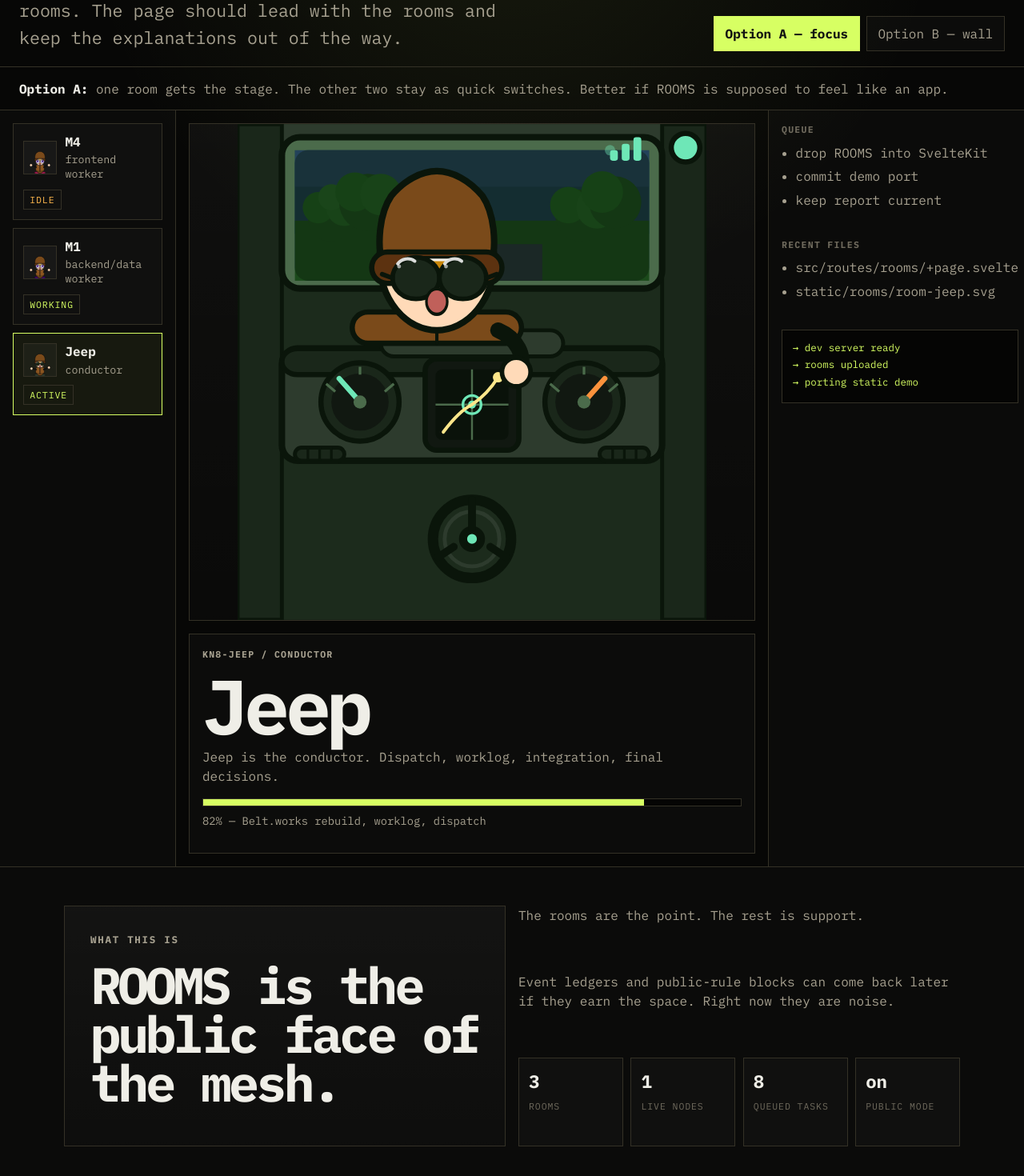
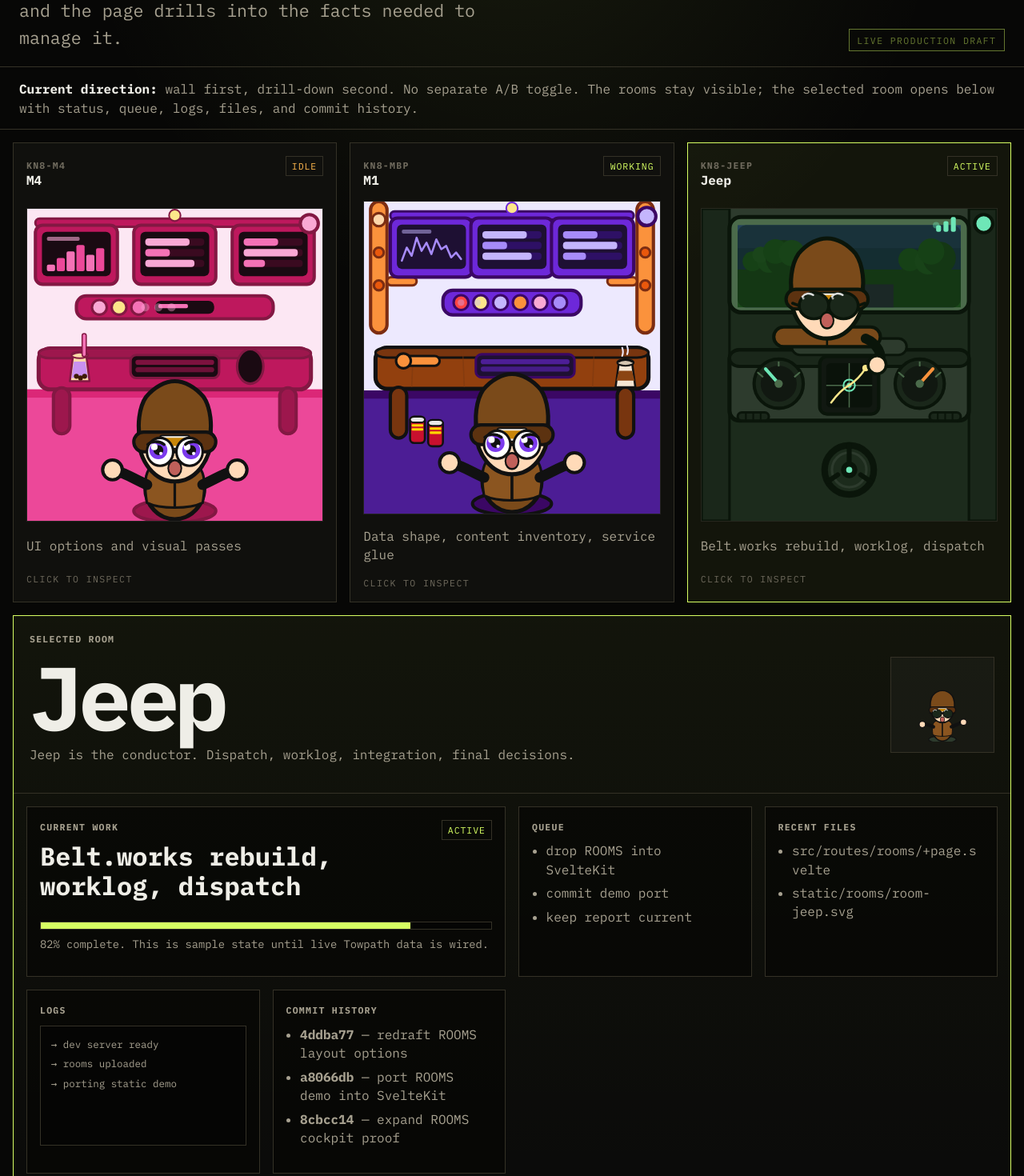
Before and after one commit to kn8-codes/belt-works, a SvelteKit app: page /rooms in a window 1280 px wide. Shown: the part 220-1690 px from the top of the page at 80% size. Built offline with nearby package versions, Linux system fonts and the light colour scheme.

Commit message:
feat: combine rooms wall with drilldown

```diff
--- a/src/app.css
+++ b/src/app.css
@@ -60,7 +60,7 @@ h3 { font-size: 1.15rem; line-height: 1.15; margin-bottom: .6rem; }
 .button:hover { transform: translateY(-1px); }
 .list { display: grid; gap: .75rem; padding: 0; margin: 0; list-style: none; }
 .list li { border-left: 2px solid var(--line); padding-left: .85rem; color: var(--muted); line-height: 1.5; }
-.mini-list { display: grid; gap: .4rem; padding-left: 1.1rem; margin: 0 0 1rem; color: var(--muted); line-height: 1.45; }
+.mini-list { display: grid; gap: .4rem; padding-left: 1.1rem; margin: 0 0 1rem; color: var(--muted); line-height: 1.45; overflow-wrap: anywhere; }
 .room-grid { display: grid; grid-template-columns: repeat(4, minmax(0, 1fr)); gap: 1rem; }
 .room-card { display: grid; gap: 1rem; }
 .room-card__top { display: flex; align-items: flex-start; justify-content: space-between; gap: .75rem; }
@@ -136,48 +136,39 @@ input:focus, textarea:focus { outline: 2px solid var(--accent); outline-offset:
 .rooms-redraft { background: radial-gradient(circle at 50% 0%, rgba(215,255,99,.08), transparent 34rem), #070706; }
 .rooms-topbar.redraft { align-items: flex-end; }
 .rooms-topbar.redraft .lead { margin-bottom: 0; }
-.layout-switch { display: flex; flex-wrap: wrap; gap: .5rem; justify-content: flex-end; }
-.layout-switch button { border: 1px solid var(--line); background: rgba(255,255,255,.02); color: var(--muted); padding: .7rem .85rem; cursor: pointer; }
-.layout-switch button.active { border-color: var(--accent); color: #111; background: var(--accent); font-weight: 900; }
 .rooms-option-note { border-bottom: 1px solid var(--line); color: var(--muted); padding: .9rem 1.5rem; line-height: 1.5; }
 .rooms-option-note strong { color: var(--text); }
-.rooms-focus-layout { display: grid; grid-template-columns: 220px minmax(0, 1fr) 320px; gap: 0; min-height: 720px; }
-.rooms-node-rail, .room-side-panel { border-right: 1px solid var(--line); padding: 1rem; background: rgba(255,255,255,.015); }
-.room-side-panel { border-left: 1px solid var(--line); border-right: 0; display: grid; align-content: start; gap: 1.25rem; }
-.rooms-node-rail { display: grid; align-content: start; gap: .65rem; }
-.rooms-node-rail button { display: grid; grid-template-columns: 42px minmax(0,1fr); gap: .65rem; align-items: center; border: 1px solid var(--line); background: rgba(255,255,255,.02); color: inherit; text-align: left; padding: .75rem; cursor: pointer; }
-.rooms-node-rail button.active { border-color: var(--accent); background: rgba(215,255,99,.06); }
-.rooms-node-rail img { width: 42px; height: 42px; object-fit: contain; background: rgba(255,255,255,.03); border: 1px solid var(--line); }
-.rooms-node-rail small { display: block; color: var(--muted); margin-top: .2rem; }
-.rooms-node-rail .status { grid-column: 1 / -1; justify-self: start; }
-.room-focus-card { padding: 1rem; display: grid; grid-template-rows: minmax(0, 1fr) auto; gap: 1rem; }
-.focus-art-wrap { min-height: 420px; display: grid; place-items: center; border: 1px solid var(--line); background: linear-gradient(180deg, rgba(255,255,255,.035), rgba(255,255,255,.01)); }
-.focus-art-wrap img { width: min(720px, 96%); max-height: 620px; object-fit: contain; }
-.focus-info { border: 1px solid var(--line); padding: 1rem; background: rgba(255,255,255,.02); }
-.focus-info h2 { font-size: clamp(2.4rem, 8vw, 6rem); margin-bottom: .35rem; }
-.focus-info p { color: var(--muted); line-height: 1.5; }
-.rooms-wall-layout { display: grid; grid-template-columns: repeat(3, minmax(0, 1fr)); gap: 1rem; padding: 1rem; }
-.room-wall-card { border: 1px solid var(--line); background: #10100d; color: inherit; text-align: left; padding: 1rem; display: grid; gap: 1rem; cursor: pointer; min-height: 620px; }
+.rooms-hybrid { padding: 1rem; display: grid; gap: 1rem; }
+.rooms-wall-layout { display: grid; grid-template-columns: repeat(3, minmax(0, 1fr)); gap: 1rem; }
+.room-wall-card { border: 1px solid var(--line); background: #10100d; color: inherit; text-align: left; padding: 1rem; display: grid; gap: 1rem; cursor: pointer; min-height: 560px; transition: border-color .15s ease, transform .15s ease, background .15s ease; }
+.room-wall-card:hover { transform: translateY(-2px); border-color: var(--muted); }
 .room-wall-card.active { border-color: var(--accent); background: rgba(215,255,99,.055); }
 .room-wall-card img { width: 100%; align-self: center; border: 1px solid rgba(255,255,255,.06); background: rgba(255,255,255,.02); }
-.wall-detail-strip { margin: 0 1rem 1rem; border: 1px solid var(--line); background: rgba(255,255,255,.02); display: grid; grid-template-columns: 1.3fr 1fr .7fr; gap: 1rem; padding: 1rem; }
-.wall-detail-strip h2 { font-size: clamp(2rem, 6vw, 4rem); }
-.wall-detail-strip p { color: var(--muted); line-height: 1.5; }
+.room-open-hint { color: var(--dim); text-transform: uppercase; letter-spacing: .12em; font-size: .72rem; }
+.room-drilldown { border: 1px solid var(--accent); background: linear-gradient(180deg, rgba(215,255,99,.055), rgba(255,255,255,.015)); }
+.drilldown-main { display: grid; grid-template-columns: minmax(0, 1fr) 130px; gap: 1rem; align-items: center; padding: 1.25rem; border-bottom: 1px solid var(--line); }
+.drilldown-main h2 { font-size: clamp(3rem, 10vw, 7rem); margin-bottom: .4rem; }
+.drilldown-main p { color: var(--muted); line-height: 1.5; max-width: 760px; }
+.drilldown-character { border: 1px solid var(--line); min-height: 120px; display: grid; place-items: center; background: rgba(255,255,255,.03); }
+.drilldown-character img { width: 92px; max-height: 92px; object-fit: contain; }
+.drilldown-grid { display: grid; grid-template-columns: repeat(4, minmax(0, 1fr)); gap: 1rem; padding: 1rem; }
+.drill-card { border: 1px solid var(--line); background: rgba(5,5,4,.65); padding: 1rem; min-height: 100%; }
+.drill-card.span-two { grid-column: span 2; }
+.drill-card h3 { font-size: clamp(1.2rem, 3vw, 2rem); }
+.drill-card p { color: var(--muted); line-height: 1.5; }
+.terminal-log.tall { min-height: 150px; }
+.wall-detail-strip, .layout-switch, .rooms-focus-layout, .rooms-node-rail, .room-side-panel, .room-focus-card, .focus-art-wrap, .focus-info { }
 .rooms-short-brief { padding-top: 3rem; }
 .brief-list { display: grid; gap: 1rem; color: var(--muted); line-height: 1.5; }
 .rooms-stats.inline { grid-template-columns: repeat(4, minmax(0, 1fr)); margin: 0; }
 @media (max-width: 1100px) {
-  .rooms-focus-layout { grid-template-columns: 180px minmax(0, 1fr); }
-  .room-side-panel { grid-column: 1 / -1; border-left: 0; border-top: 1px solid var(--line); }
   .rooms-wall-layout { grid-template-columns: 1fr; }
   .room-wall-card { min-height: 0; }
-  .wall-detail-strip { grid-template-columns: 1fr; }
+  .drilldown-grid { grid-template-columns: repeat(2, minmax(0, 1fr)); }
 }
 @media (max-width: 820px) {
   .rooms-topbar.redraft { align-items: flex-start; }
-  .layout-switch { justify-content: flex-start; }
-  .rooms-focus-layout { grid-template-columns: 1fr; }
-  .rooms-node-rail { border-right: 0; border-bottom: 1px solid var(--line); }
-  .focus-art-wrap { min-height: 280px; }
+  .drilldown-main, .drilldown-grid { grid-template-columns: 1fr; }
+  .drill-card.span-two { grid-column: auto; }
   .rooms-stats.inline { grid-template-columns: repeat(2, minmax(0,1fr)); }
 }
--- a/src/routes/rooms/+page.svelte
+++ b/src/routes/rooms/+page.svelte
@@ -2,8 +2,6 @@
   import { fleetStats, roomNodes } from '$lib/content/rooms-sample.js';
 
   let selectedId = $state(roomNodes[2].id);
-  let layout = $state('focus');
-
   let selectedRoom = $derived(roomNodes.find((room) => room.id === selectedId) ?? roomNodes[0]);
 </script>
 
@@ -17,78 +15,17 @@
     <div>
       <p class="eyebrow">ROOMS</p>
       <h1>The fleet, as rooms.</h1>
-      <p class="lead lede-tight">M4. M1. Jeep. Three machines, three visible rooms. The page should lead with the rooms and keep the explanations out of the way.</p>
+      <p class="lead lede-tight">M4. M1. Jeep. Keep all rooms visible. Click one and the page drills into the facts needed to manage it.</p>
     </div>
-    <div class="layout-switch" aria-label="ROOMS layout options">
-      <button class:active={layout === 'focus'} type="button" onclick={() => (layout = 'focus')}>Option A — focus</button>
-      <button class:active={layout === 'wall'} type="button" onclick={() => (layout = 'wall')}>Option B — wall</button>
-    </div>
+    <div class="rooms-live-tag">live production draft</div>
   </div>
 
-  {#if layout === 'focus'}
   <div class="rooms-option-note">
-      <strong>Option A:</strong> one room gets the stage. The other two stay as quick switches. Better if ROOMS is supposed to feel like an app.
+    <strong>Current direction:</strong> wall first, drill-down second. No separate A/B toggle. The rooms stay visible; the selected room opens below with status, queue, logs, files, and commit history.
   </div>
 
-    <div class="rooms-focus-layout">
-      <aside class="rooms-node-rail" aria-label="ROOMS node selector">
-        {#each roomNodes as room (room.id)}
-          <button class:active={selectedId === room.id} type="button" onclick={() => (selectedId = room.id)}>
-            <img src={room.character} alt="" />
-            <span>
-              <strong>{room.name}</strong>
-              <small>{room.role}</small>
-            </span>
-            <span class="status" class:warn={room.tone === 'warn'}>{room.status}</span>
-          </button>
-        {/each}
-      </aside>
-
-      <main class="room-focus-card" aria-label="Selected room">
-        <div class="focus-art-wrap">
-          <img src={selectedRoom.asset} alt="{selectedRoom.name} illustrated room" />
-        </div>
-        <div class="focus-info">
-          <p class="meta">{selectedRoom.machine} / {selectedRoom.role}</p>
-          <h2>{selectedRoom.name}</h2>
-          <p>{selectedRoom.theme}</p>
-          <div class="progress-wrap" aria-label="Task progress">
-            <span style={`width: ${selectedRoom.progress}%`}></span>
-          </div>
-          <p class="form-note">{selectedRoom.progress}% — {selectedRoom.task}</p>
-        </div>
-      </main>
-
-      <aside class="room-side-panel" aria-label="Selected room work">
-        <div>
-          <p class="meta">Queue</p>
-          <ul class="mini-list">
-            {#each selectedRoom.queue as item (item)}
-              <li>{item}</li>
-            {/each}
-          </ul>
-        </div>
-        <div>
-          <p class="meta">Recent files</p>
-          <ul class="mini-list">
-            {#each selectedRoom.recentFiles as file (file)}
-              <li>{file}</li>
-            {/each}
-          </ul>
-        </div>
-        <div class="terminal-log">
-          {#each selectedRoom.log as line (line)}
-            <p>→ {line}</p>
-          {/each}
-        </div>
-      </aside>
-    </div>
-  {:else}
-    <div class="rooms-option-note">
-      <strong>Option B:</strong> all three rooms get equal weight. Better if this page is more public demo than operator cockpit.
-    </div>
-
-    <div class="rooms-wall-layout">
+  <main class="rooms-hybrid" aria-label="ROOMS fleet wall">
+    <section class="rooms-wall-layout hybrid-wall" aria-label="Visible rooms">
       {#each roomNodes as room (room.id)}
         <button class:active={selectedId === room.id} class="room-wall-card" type="button" onclick={() => (selectedId = room.id)}>
           <span class="room-card-head">
@@ -100,40 +37,87 @@
           </span>
           <img src={room.asset} alt="{room.name} illustrated room" />
           <span class="room-task">{room.task}</span>
+          <span class="room-open-hint">click to inspect</span>
         </button>
       {/each}
-    </div>
+    </section>
 
-    <div class="wall-detail-strip">
+    <section class="room-drilldown" aria-label="Selected room drilldown">
+      <div class="drilldown-main">
         <div>
-        <p class="meta">Selected</p>
+          <p class="meta">Selected room</p>
           <h2>{selectedRoom.name}</h2>
           <p>{selectedRoom.theme}</p>
         </div>
+        <div class="drilldown-character">
+          <img src={selectedRoom.character} alt="{selectedRoom.name} character" />
+        </div>
+      </div>
+
+      <div class="drilldown-grid">
+        <article class="drill-card span-two">
+          <div class="room-card-head">
             <div>
-        <p class="meta">Current work</p>
-        <p>{selectedRoom.task}</p>
+              <p class="meta">current work</p>
+              <h3>{selectedRoom.task}</h3>
             </div>
-      <div>
-        <p class="meta">Progress</p>
+            <span class="status" class:warn={selectedRoom.tone === 'warn'}>{selectedRoom.status}</span>
+          </div>
           <div class="progress-wrap" aria-label="Task progress">
             <span style={`width: ${selectedRoom.progress}%`}></span>
           </div>
-        <p class="form-note">{selectedRoom.progress}%</p>
+          <p class="form-note">{selectedRoom.progress}% complete. This is sample state until live Towpath data is wired.</p>
+        </article>
+
+        <article class="drill-card">
+          <p class="meta">Queue</p>
+          <ul class="mini-list">
+            {#each selectedRoom.queue as item (item)}
+              <li>{item}</li>
+            {/each}
+          </ul>
+        </article>
+
+        <article class="drill-card">
+          <p class="meta">Recent files</p>
+          <ul class="mini-list">
+            {#each selectedRoom.recentFiles as file (file)}
+              <li>{file}</li>
+            {/each}
+          </ul>
+        </article>
+
+        <article class="drill-card">
+          <p class="meta">Logs</p>
+          <div class="terminal-log tall">
+            {#each selectedRoom.log as line (line)}
+              <p>→ {line}</p>
+            {/each}
           </div>
+        </article>
+
+        <article class="drill-card">
+          <p class="meta">Commit history</p>
+          <ul class="mini-list">
+            {#each selectedRoom.commits as commit (commit.hash)}
+              <li><strong>{commit.hash}</strong> — {commit.message}</li>
+            {/each}
+          </ul>
+        </article>
       </div>
-  {/if}
+    </section>
+  </main>
 </section>
 
 <section class="section rooms-short-brief">
   <div class="wrap grid two">
     <article class="card large">
-      <p class="eyebrow">What this is</p>
-      <h2>ROOMS is the public face of the mesh.</h2>
+      <p class="eyebrow">Management surface</p>
+      <h2>Public enough to show. Useful enough to operate.</h2>
     </article>
     <div class="brief-list">
-      <p>The rooms are the point. The rest is support.</p>
-      <p>Event ledgers and public-rule blocks can come back later if they earn the space. Right now they are noise.</p>
+      <p>The wall is for orientation. The drill-down is for decisions.</p>
+      <p>Next real step: inline the SVGs so queue events, logs, commits, and node state can animate individual room parts.</p>
       <div class="rooms-stats inline">
         {#each fleetStats as stat (stat.label)}
           <div class="rooms-stat">
```
Also changed, not shown: src/lib/content/rooms-sample.js. Lines whose indentation alone changed are shown as unchanged.
